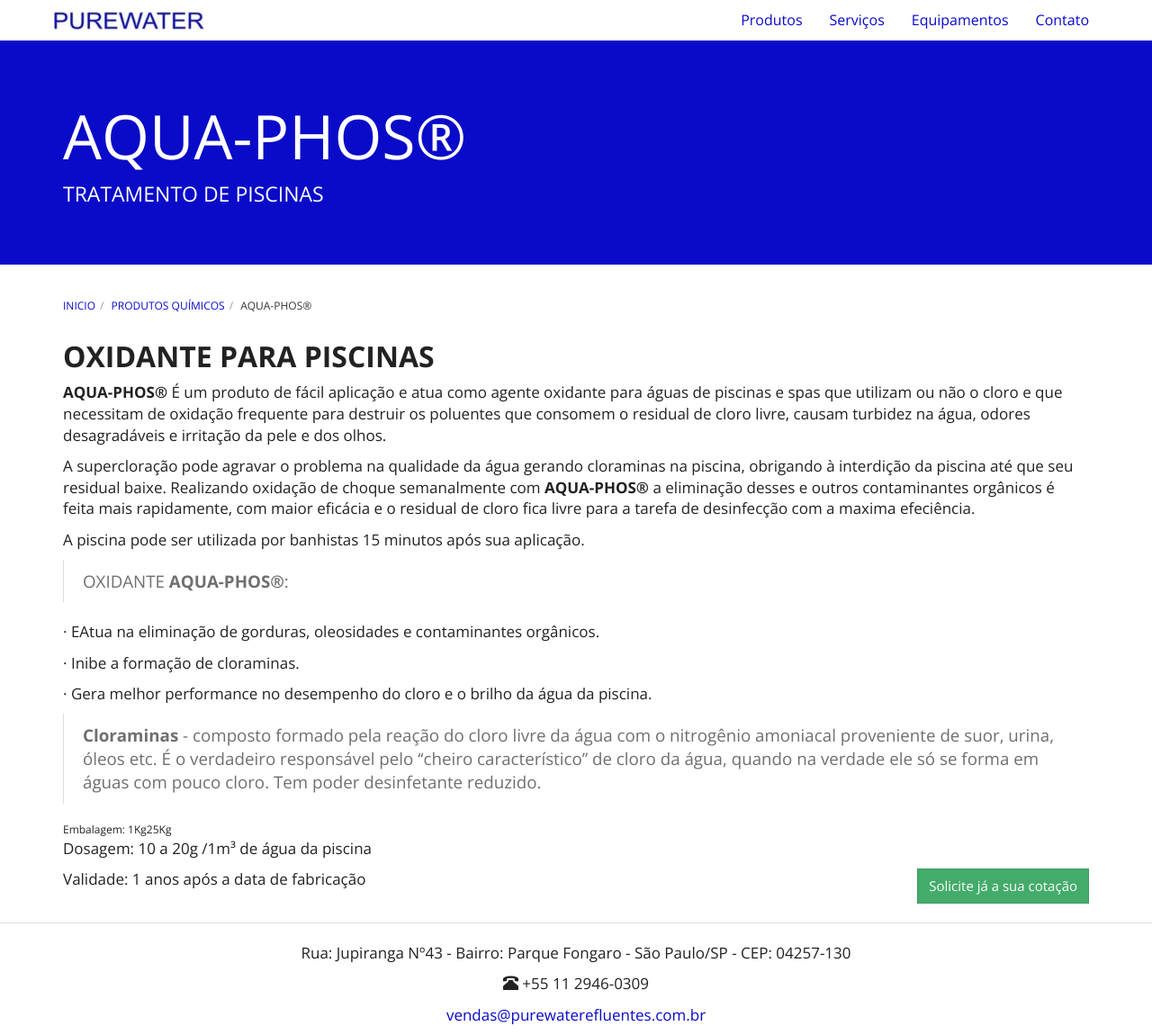
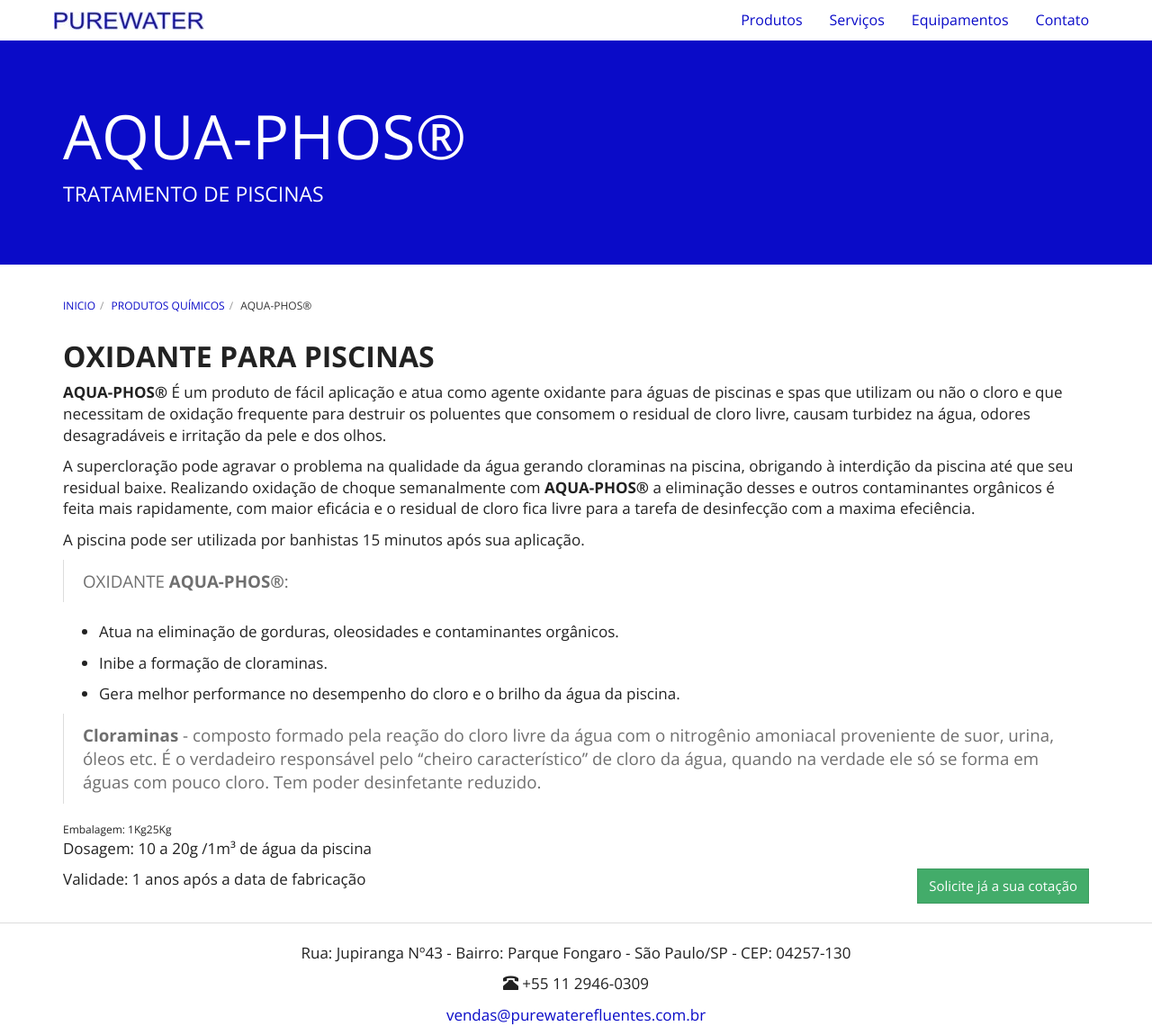
Before and after one commit to purewaterefluentes/purewaterefluentes.github.io, a Jekyll site: the page built from produtos/oxidante-para-piscina.md, in a window 1280 px wide and 1150 px high. Shown: the whole window at 90% size. Built offline with Jekyll 4.4.1, drawn with Linux system fonts in a browser that asks for light colours; nearby versions of some CDN libraries; library files that are not in the unit come from our copies.

Commit message:
Update oxidante-para-piscina.md

```diff
--- a/produtos/oxidante-para-piscina.md
+++ b/produtos/oxidante-para-piscina.md
@@ -14,15 +14,17 @@
 
 >OXIDANTE **AQUA-PHOS®**:
 
-· EAtua na eliminação de gorduras, oleosidades e contaminantes orgânicos.
+- Atua na eliminação de gorduras, oleosidades e contaminantes orgânicos.
 
-· Inibe a formação de cloraminas.
+- Inibe a formação de cloraminas.
 
-· Gera melhor performance no desempenho do cloro e o brilho da água da piscina.
+- Gera melhor performance no desempenho do cloro e o brilho da água da piscina.
+
 >
 **Cloraminas** - composto formado pela reação do cloro livre da água com o nitrogênio amoniacal proveniente de suor, urina, óleos etc.
 É o verdadeiro responsável pelo ‘‘cheiro  característico’’ de cloro da água, quando na verdade ele só se forma em águas com pouco cloro. Tem poder desinfetante reduzido.
 >
+
 
 Embalagem: 1Kg | 25Kg
 
```
